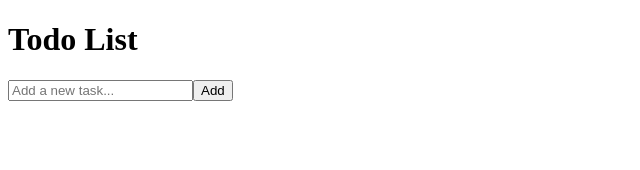
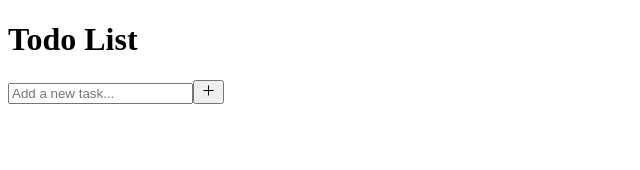
Before and after one commit to Michael0520/vitest-todoList-testing, a React (Vite) app: page / in a window 1280 px wide. Shown: the top 170 px of the page, without its empty margins (0-640 px from the left). Built offline with nearby package versions, Linux system fonts and the light colour scheme.

Commit message:
feat: 🎸 use radix-icon to instead of text

```diff
--- a/src/components/TodoItem.tsx
+++ b/src/components/TodoItem.tsx
@@ -1,6 +1,7 @@
 import { useState } from 'react'
 import { TodoItemProps } from 'types'
 import { cn } from 'utils'
+import { Pencil2Icon, TrashIcon, CheckIcon } from '@radix-ui/react-icons'
 
 interface TodoProps {
   todo: TodoItemProps
@@ -45,7 +46,7 @@ const Todo: React.FC<TodoProps> = ({
             onClick={() => onSave(todo.id, newContent)}
             className="rounded-lg bg-green-500 px-4 py-2 text-sm font-bold text-white transition-all duration-300 ease-in-out hover:bg-green-600"
           >
-            儲存
+            <CheckIcon className="h-6 w-4" />
           </button>
         </>
       ) : (
@@ -55,13 +56,13 @@ const Todo: React.FC<TodoProps> = ({
             onClick={() => onToggleEditMode(todo.id)}
             className="rounded-lg bg-green-500 px-4 py-2 text-sm font-bold text-white transition-all duration-300 ease-in-out hover:bg-green-600"
           >
-            編輯
+            <Pencil2Icon className="h-6 w-4" />
           </button>
           <button
             onClick={() => onDelete(todo.id)}
             className="ml-4 rounded-lg bg-red-500 px-4 py-2 text-sm font-bold text-white transition-all duration-300 ease-in-out hover:bg-red-600"
           >
-            刪除
+            <TrashIcon className="h-6 w-4" />
           </button>
         </>
       )}
--- a/src/components/TodoList.tsx
+++ b/src/components/TodoList.tsx
@@ -1,5 +1,5 @@
 import React, { useState } from 'react'
-
+import { PlusIcon } from '@radix-ui/react-icons'
 import { TodoItemProps } from 'types'
 import Todo from './TodoItem'
 
@@ -63,7 +63,7 @@ const TodoList: React.FC = () => {
             type="submit"
             className="rounded-lg bg-blue-500 px-6 py-3 font-bold text-white shadow-md transition duration-200 ease-in-out hover:bg-blue-600 hover:shadow-lg"
           >
-            Add
+            <PlusIcon className="h-6 w-6" />
           </button>
         </form>
       </header>
```
